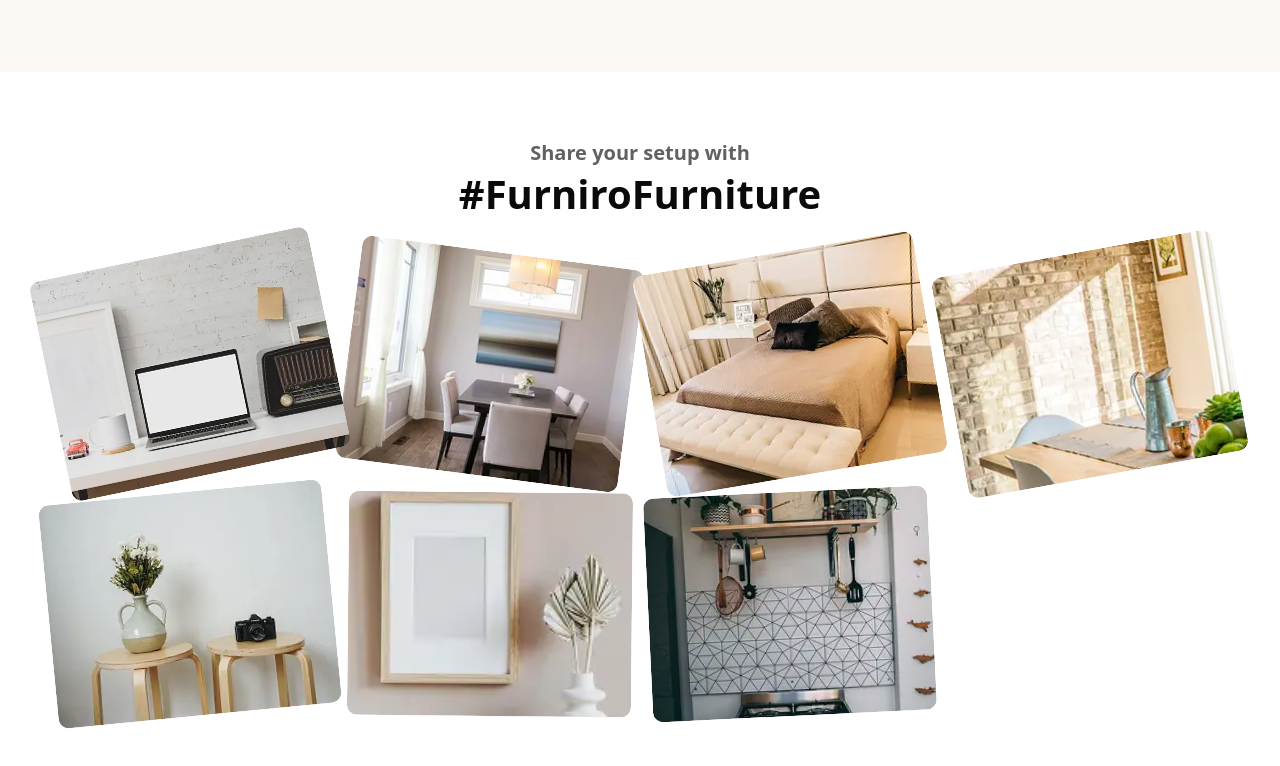
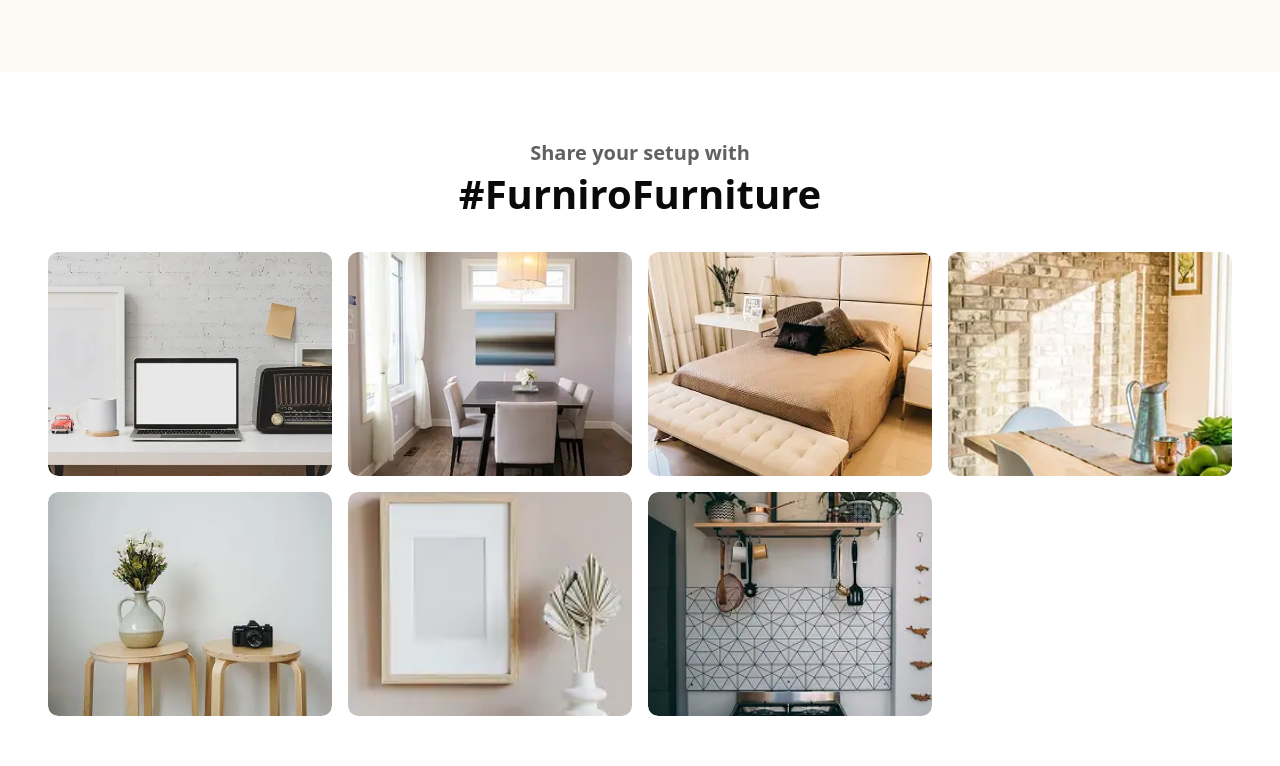
Before and after one commit to ShinobiKoda/furniro, a Next.js app: page /home in a window 1280 px wide. Shown: the part 2284-3050 px from the top of the page. Built offline with nearby package versions, Linux system fonts and the light colour scheme; no server answers; the database is empty.

Commit message:
Refactor HomePage component; implement staggered slide-in animation for setup images and improve code readability

```diff
--- a/src/components/home/homepage.tsx
+++ b/src/components/home/homepage.tsx
@@ -12,14 +12,27 @@ import { ArrowLeft, ArrowRight } from "lucide-react";
 
 const categories = ["Dining", "Living", "Bedroom"];
 
+const slideInVariants = {
+  hidden: { opacity: 0, x: -100 },
+  visible: (index: number) => ({
+    opacity: 1,
+    x: 0,
+    transition: {
+      delay: index * 0.3, // Stagger the animation by 0.3 seconds per image
+      duration: 0.8,
+      ease: "easeInOut",
+    },
+  }),
+};
+
 export function HomePage() {
-  const [furnitureDetails, setFurnitureDetails] = useState<FurnitureDetails[]>(
-    []
-  );
+  const [loading, setLoading] = useState<boolean>(true);
+  const [furnitureDetails, setFurnitureDetails] = useState<
+    FurnitureDetails[] | null
+  >(null);
+  const [showAll, setShowAll] = useState<boolean>(false);
+  const [currentIndex, setCurrentIndex] = useState<number>(0);
 
-  const [loading, setLoading] = useState<boolean>(true);
-  const [showAll, setShowAll] = useState<boolean>(false);
-  const [currentIndex, setCurrentIndex] = useState(0);
   const images = [
     "/images/furniro_room-inspirations-1.webp",
     "/images/furniro_room-inspiration-2.webp",
@@ -86,8 +99,6 @@ export function HomePage() {
       setCurrentIndex((prevIndex) => (prevIndex + 1) % images.length);
     }, 5000);
   };
-
-  const getRandomRotation = () => Math.random() * 40 - 20; // Generates a random rotation between -20 and 20 degrees
 
   return (
     <div className="w-full">
@@ -280,13 +291,13 @@ export function HomePage() {
         </h2>
         <div className="relative w-full h-auto mt-8 grid grid-cols-2 sm:grid-cols-3 lg:grid-cols-4 gap-4">
           {setUpImages.map((image, index) => (
-            <div
+            <motion.div
               key={index}
+              custom={index}
+              initial="hidden"
+              animate="visible"
+              variants={slideInVariants}
               className="relative w-full h-40 sm:h-48 lg:h-56 overflow-hidden rounded-lg"
-              style={{
-                transform: `rotate(${getRandomRotation()}deg)`,
-                zIndex: Math.floor(Math.random() * 10),
-              }}
             >
               <Image
                 src={image}
@@ -295,7 +306,7 @@ export function HomePage() {
                 objectFit="cover"
                 className="rounded-lg shadow-lg"
               />
-            </div>
+            </motion.div>
           ))}
         </div>
       </div>
```
